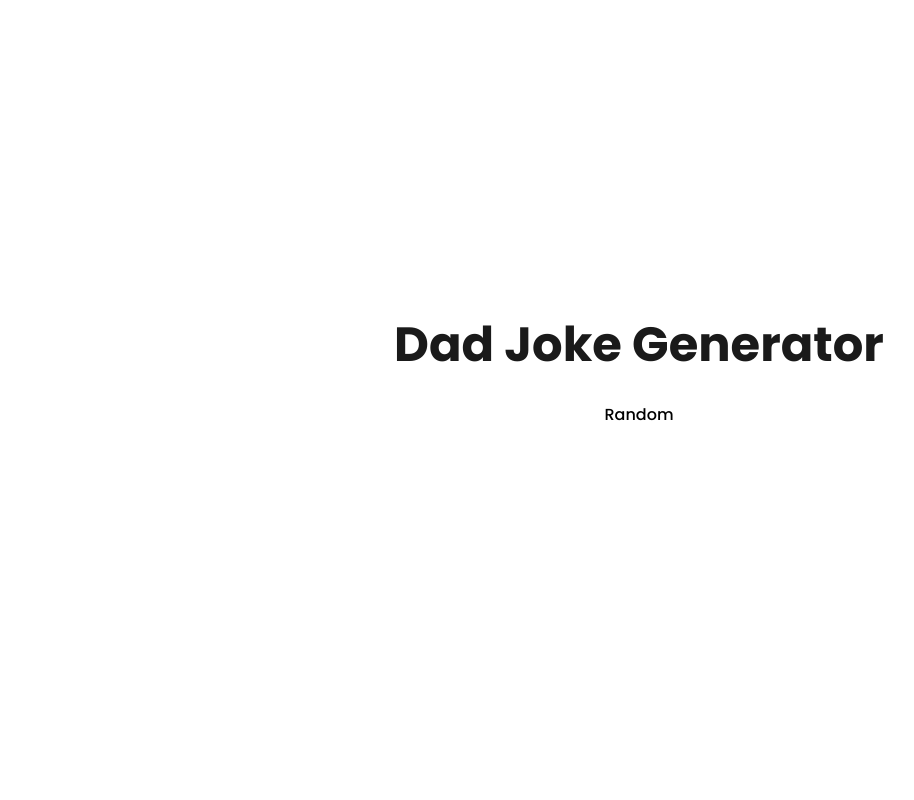
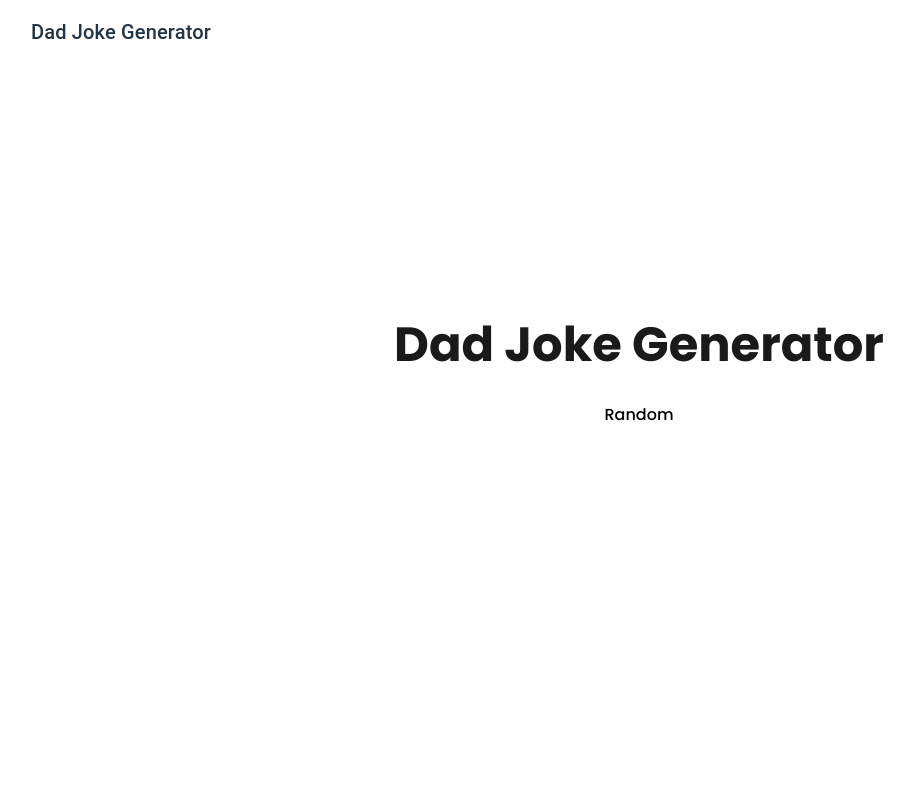
Before and after one commit to DihanVermeulen/dad-joke-generator, a React (Vite) app: page / in a window 1280 px wide. Shown: the top 800 px of the page, without its empty margins (1-915 px from the left). Built offline with nearby package versions, Linux system fonts and the light colour scheme.

Commit message:
refactor: create styled header

```diff
--- /dev/null
+++ b/src/layout/Header/Header.styled.tsx
@@ -0,0 +1,15 @@
+import styled from "@emotion/styled";
+
+export const StyledHeader = styled("header")`
+  position: absolute;
+  display: flex;
+  align-items: center;
+  padding: 10px;
+  width: 100vw;
+  overflow-x: hidden;
+  padding: 1rem;
+  padding-left: 2rem;
+  padding-right: 2rem;
+`;
+
+export default { StyledHeader };
--- a/src/layout/Header/Header.tsx
+++ b/src/layout/Header/Header.tsx
@@ -1,10 +1,15 @@
 import InstallPWAButton from "../../components/PwaInstallButton";
+import { Typography } from "@mui/material";
+import { StyledHeader } from "./Header.styled";
 
 const Header = () => {
   return (
-    <header className="main__header">
+    <StyledHeader className="main__header">
+      <Typography variant="h6" component="h1">
+        Dad Joke Generator
+      </Typography>
       <InstallPWAButton />
-    </header>
+    </StyledHeader>
   );
 };
 
```
